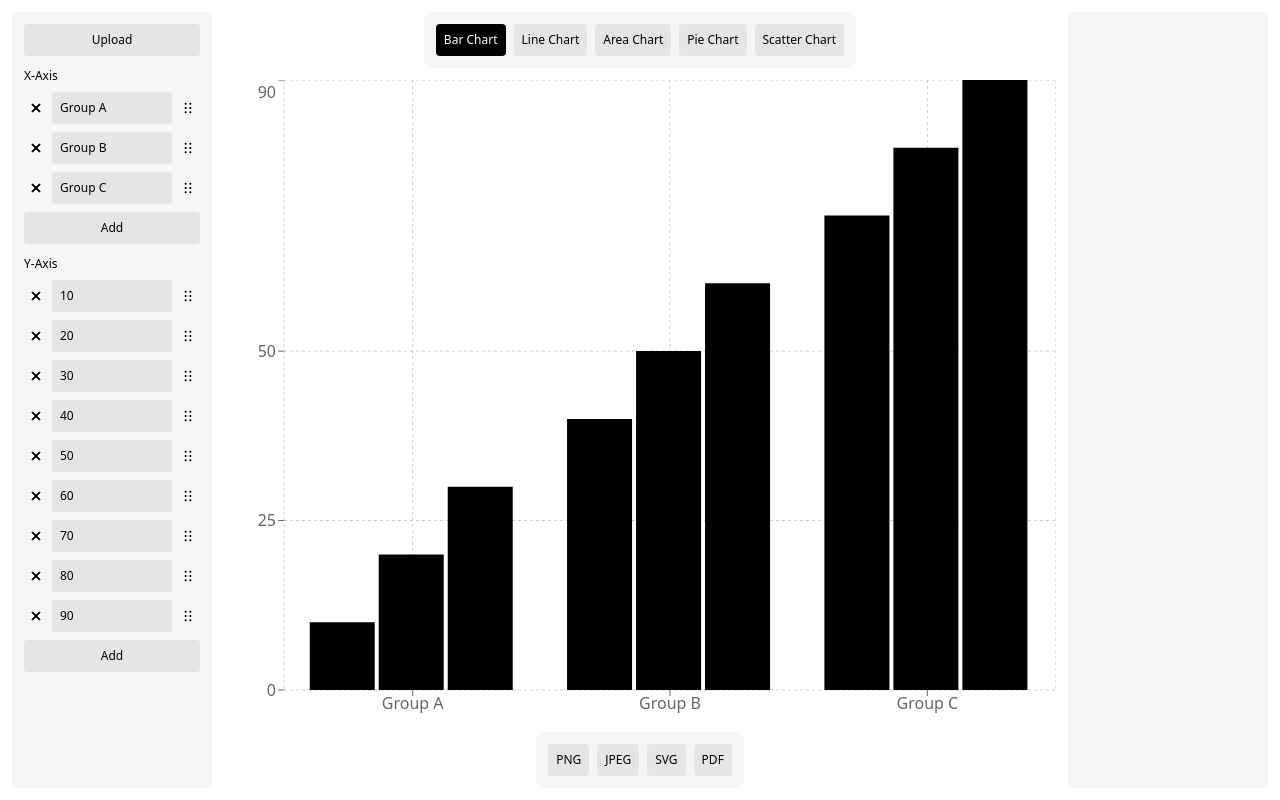
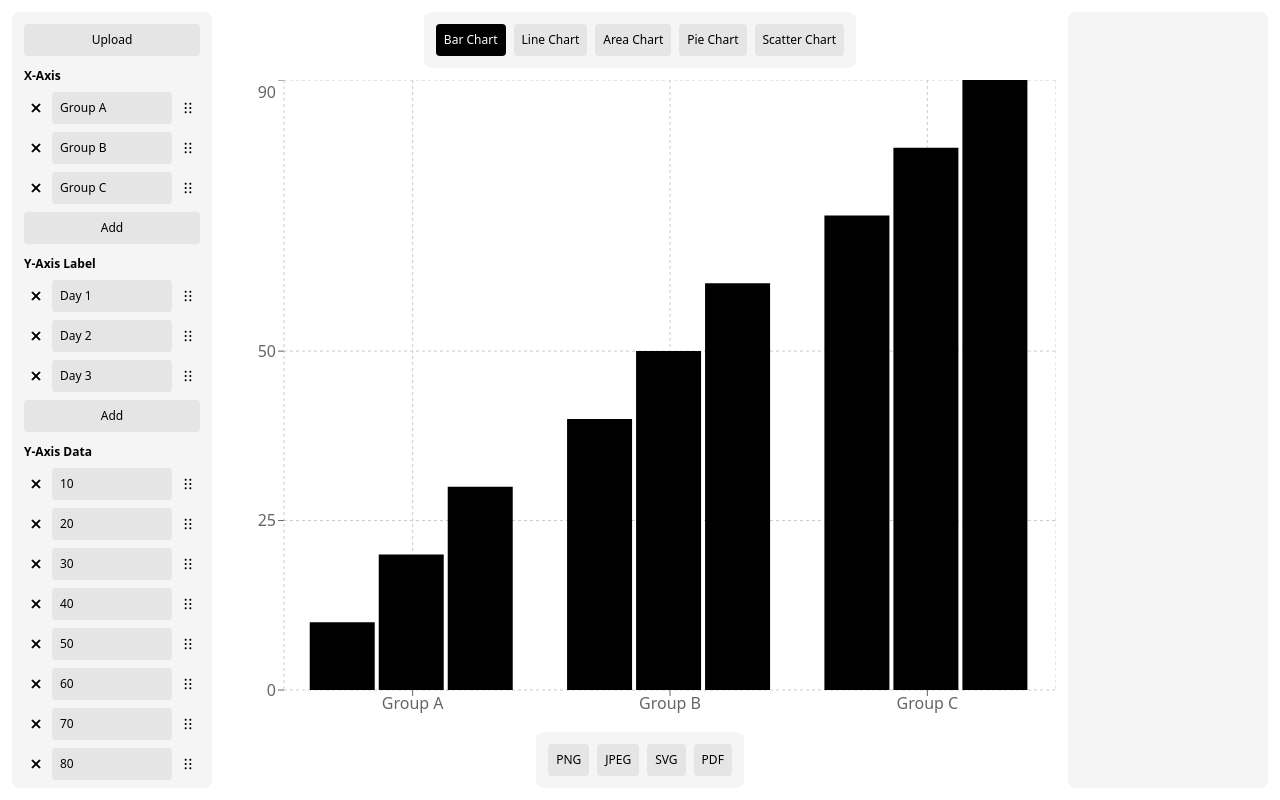
Before and after one commit to hsnfwz/chart-maker, a Next.js app: page / in a window 1280 px wide. Built offline with nearby package versions, Linux system fonts and the light colour scheme.

Commit message:
added rearrangement for groups of data

```diff
--- a/src/components/BarChart.tsx
+++ b/src/components/BarChart.tsx
@@ -84,13 +84,15 @@ function BarChart({ syncId, barColor }: any) {
   function renderTooltip(props: any) {
     const { active, payload, label } = props;
 
-    // console.log(active, payload, label);
-
     if (active && payload && payload.length) {
       return (
-        <div className="border border-slate-700 bg-slate-800 rounded text-white p-2">
-          <p>{label}</p>
-          <p style={{ color: barColor }}>{payload[0].value}</p>
+        <div className="border border-slate-700 bg-slate-800 rounded text-white p-2 flex flex-col gap-4">
+          <h1 className="font-bold">{label}</h1>
+          <div className="flex flex-col gap-2">
+            {payload.map((item: any, index: number) => (
+              <p key={index} style={{ color: barColor }}>{item.name}: {item.value}</p>
+            ))}
+          </div>
         </div>
       );
     }
@@ -129,7 +131,6 @@ function BarChart({ syncId, barColor }: any) {
           // label={{ value: 'Month', position: 'bottom', offset: 0, fill: 'white' }}
         />
         <YAxis
-          // dataKey="y"
           // stroke="white"
           axisLine={{ stroke: barColor }}
           type="number"
--- a/src/components/ChartData.tsx
+++ b/src/components/ChartData.tsx
@@ -24,14 +24,18 @@ import SortableItem from "./SortableItem";
 
 function ChartData() {
   const {
+    labelX,
+    labelY,
     dataX,
     dataY,
+    setLabelX,
+    setLabelY,
     setDataX,
     setDataY,
   } = useChartContext();
 
-  const [chartLabelX, setChartLabelX] = useState('Groups');
-  const [chartLabelY, setChartLabelY] = useState(['Day 1', 'Day 2', 'Day 3']);
+  const [chartLabelX, setChartLabelX] = useState<string>('Groups');
+  const [chartLabelY, setChartLabelY] = useState<string[]>(['Day 1', 'Day 2', 'Day 3']);
   const [chartDataX, setChartDataX] = useState<(number|string)[]>(['Group A', 'Group B', 'Group C']);
   const [chartDataY, setChartDataY] = useState<(number[])>([10, 20, 30, 40, 50, 60, 70, 80, 90]);
 
@@ -46,19 +50,69 @@ function ChartData() {
     const { active, over } = event;
 
     if (active.id !== over.id) {
-      const activeIndex = +active.id.split('-')[1];
-      const overIndex = +over.id.split('-')[1];
-      const _chartDataX = arrayMove(chartDataX, activeIndex, overIndex);
+      const activeIndexX = +active.id.split('-')[1];
+      const overIndexX = +over.id.split('-')[1];
+      const _chartDataX = arrayMove(chartDataX, activeIndexX, overIndexX);
       setChartDataX(_chartDataX);
 
       const _dataX = [...dataX];
-      const [value] = _dataX.splice(activeIndex, 1);
-      _dataX.splice(overIndex, 0, value);
+      const [valueX] = _dataX.splice(activeIndexX, 1);
+      _dataX.splice(overIndexX, 0, valueX);
       setDataX(_dataX);
+
+      if (overIndexX > activeIndexX) {
+        let _chartDataY: number[] = [...chartDataY];
+        let i = chartLabelY.length-1;
+        while (i >= 0) {
+          _chartDataY = arrayMove(_chartDataY, (activeIndexX*labelY.length)+i, (overIndexX*labelY.length)+i);
+          i--;
+        }
+        setChartDataY(_chartDataY);
+
+        let _dataY: number[] = [...dataY];
+        let j = labelY.length-1;
+        while (j >= 0) {
+          _dataY = arrayMove(_dataY, (activeIndexX*labelY.length)+j, (overIndexX*labelY.length)+j);
+          j--;
+        }
+        setDataY(_dataY);
+      } else {
+        let _chartDataY: number[] = [...chartDataY];
+        let i = 0;
+        while (i < chartLabelY.length) {
+          _chartDataY = arrayMove(_chartDataY, (activeIndexX*labelY.length)+i, (overIndexX*labelY.length)+i);
+          i++;
+        }
+        setChartDataY(_chartDataY);
+
+        let _dataY: number[] = [...dataY];
+        let j = 0;
+        while (j < labelY.length) {
+          _dataY = arrayMove(_dataY, (activeIndexX*labelY.length)+j, (overIndexX*labelY.length)+j);
+          j++;
+        }
+        setDataY(_dataY);
+      }
     }
   }
 
-  function handleDragEndY(event: any) {
+  function handleDragEndLabelY(event: any) {
+    const { active, over } = event;
+
+    if (active.id !== over.id) {
+      const activeIndex = +active.id.split('-')[1];
+      const overIndex = +over.id.split('-')[1];
+      const _chartLabelY = arrayMove(chartLabelY, activeIndex, overIndex);
+      setChartLabelY(_chartLabelY);
+
+      const _labelY = [...labelY];
+      const [value] = _labelY.splice(activeIndex, 1);
+      _labelY.splice(overIndex, 0, value);
+      setLabelY(_labelY);
+    }
+  }
+
+  function handleDragEndDataY(event: any) {
     const { active, over } = event;
 
     if (active.id !== over.id) {
@@ -101,14 +155,20 @@ function ChartData() {
                   const data: string[] = lines[i].replace('\r', '').split(',');
 
                   const xValue: string = data[0];
-                  const yValue: string = data[1];
 
                   if (xValue.length !== 0) {
                     xValues.push(xValue);
                   }
 
-                  if (isNumeric(yValue)) {
-                    yValues.push(+yValue);
+                  let j = 1;
+                  while (j < data.length) {
+                    const yValue: string = data[j];
+
+                    if (isNumeric(yValue)) {
+                      yValues.push(+yValue);
+                    }
+
+                    j++;
                   }
 
                   i++;
@@ -154,7 +214,7 @@ function ChartData() {
         onDragEnd={handleDragEndX}
       >
         <div className="flex flex-col gap-2">
-          <h1>X-Axis</h1>
+          <h1 className="font-bold">X-Axis</h1>
           <div className="flex flex-col gap-2">
             <SortableContext items={chartDataX.map((x, index) => `x-${index}`)} strategy={verticalListSortingStrategy}>
               {chartDataX.map((value, index) => (
@@ -202,24 +262,102 @@ function ChartData() {
           </div>
           <button className="bg-neutral-200 rounded p-2 cursor-pointer hover:bg-black hover:text-white" type="button" onClick={() => {
             const _chartDataX = [...chartDataX];
-            _chartDataX.push('Category');
+            _chartDataX.push('Group');
             setChartDataX(_chartDataX);
 
             const _dataX = [...dataX];
-            _dataX.push('Category');
+            _dataX.push('Group');
             setDataX(_dataX);
           }}>Add</button>
         </div>
       </DndContext>
       <DndContext
-        id="y-axis"
+        id="y-axis-label"
         sensors={sensors}
         collisionDetection={closestCenter}
         modifiers={[restrictToParentElement]}
-        onDragEnd={handleDragEndY}
+        onDragEnd={handleDragEndLabelY}
       >
         <div className="flex flex-col gap-2">
-          <h1>Y-Axis</h1>
+          <h1 className="font-bold">Y-Axis Label</h1>
+          <div className="flex flex-col gap-2">
+            <SortableContext items={chartLabelY.map((y, index) => `y-${index}`)} strategy={verticalListSortingStrategy}>
+              {chartLabelY.map((value, index) => (
+                <SortableItem id={`y-${index}`} key={`y-${index}`}>
+                  <div className="flex gap-1 w-full items-center">
+                    <button className="hover:bg-neutral-200 p-1 cursor-pointer stroke-black rounded-full" type="button" onClick={() => {
+                      const _chartLabelY = [...chartLabelY];
+                      _chartLabelY.splice(index, 1);
+                      setChartLabelY(_chartLabelY);
+
+                      const _labelY = [...labelY];
+                      _labelY.splice(index, 1);
+                      setLabelY(_labelY);
+                    }}>
+                      <svg xmlns="http://www.w3.org/2000/svg" viewBox="0 0 24 24"><path d="M11.9997 10.5865L16.9495 5.63672L18.3637 7.05093L13.4139 12.0007L18.3637 16.9504L16.9495 18.3646L11.9997 13.4149L7.04996 18.3646L5.63574 16.9504L10.5855 12.0007L5.63574 7.05093L7.04996 5.63672L11.9997 10.5865Z"></path></svg>
+                    </button>
+                    <input
+                      className="bg-neutral-200 rounded p-2 w-full"
+                      type="text"
+                      value={value}
+                      onInput={(event) => {
+                        const _chartLabelY = [ ...chartLabelY ];
+                        _chartLabelY[index] = event.currentTarget.value;
+                        setChartLabelY(_chartLabelY);
+                      }}
+                      onKeyDown={(event) => {
+                        if (event.key === 'Enter' || event.key === 'Tab') {
+                          event.currentTarget.blur();
+                        }
+                      }}
+                      onBlur={(event) => {
+                        if (isNumeric(event.target.value)) {
+                          let _value: string = event.currentTarget.value.trim();
+
+                          const indexOfDot = _value.indexOf('.');
+                          if (indexOfDot === _value.length-1) {
+                            _value = _value.slice(0, -1);
+                          }
+
+                          const _labelY = [ ...labelY ];
+                          _labelY[index] = _value;
+                          setLabelY(_labelY);
+
+                          const _chartLabelY = [ ...chartLabelY ];
+                          _chartLabelY[index] = _value;
+                          setChartLabelY(_chartLabelY);
+                        } else {
+                          const _chartLabelY = [ ...chartLabelY ];
+                          _chartLabelY[index] = labelY[index];
+                          setChartLabelY(_chartLabelY);
+                        }
+                      }}
+                    />
+                  </div>
+                </SortableItem>
+              ))}
+            </SortableContext>
+          </div>
+          <button className="bg-neutral-200 rounded p-2 cursor-pointer hover:bg-black hover:text-white" type="button" onClick={() => {
+            const _chartLabelY = [...chartLabelY];
+            _chartLabelY.push('Day');
+            setChartLabelY(_chartLabelY);
+
+            const _labelY = [...labelY];
+            _labelY.push('Day');
+            setLabelY(_labelY);
+          }}>Add</button>
+        </div>
+      </DndContext>
+      <DndContext
+        id="y-axis-data"
+        sensors={sensors}
+        collisionDetection={closestCenter}
+        modifiers={[restrictToParentElement]}
+        onDragEnd={handleDragEndDataY}
+      >
+        <div className="flex flex-col gap-2">
+          <h1 className="font-bold">Y-Axis Data</h1>
           <div className="flex flex-col gap-2">
             <SortableContext items={chartDataY.map((y, index) => `y-${index}`)} strategy={verticalListSortingStrategy}>
               {chartDataY.map((value, index) => (
```
